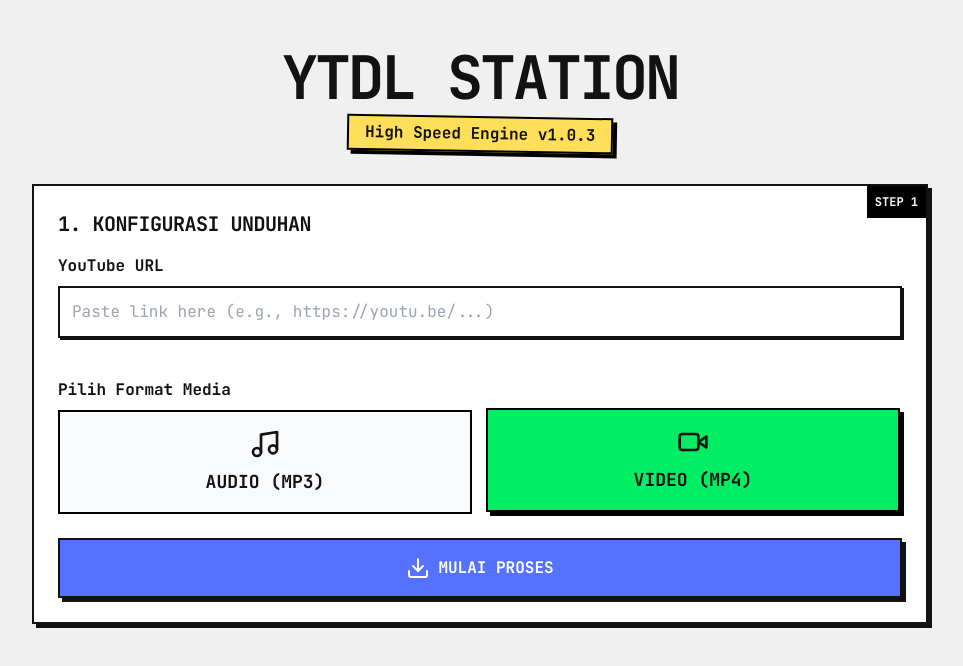
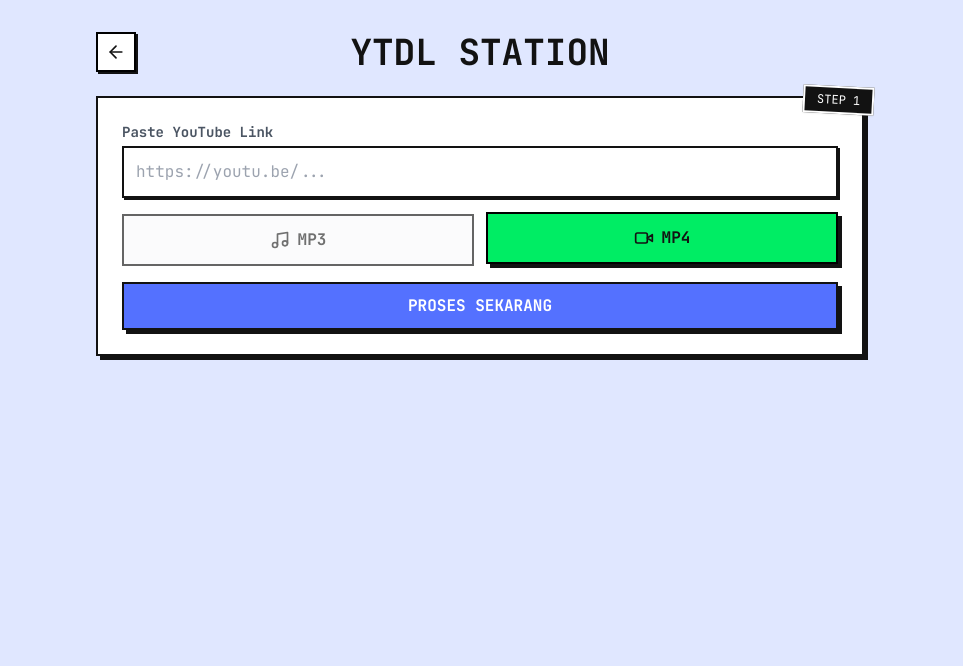
Before and after one commit to akaanakbaik/my-web-api, a React (Vite) app: page /ytdl in a window 1280 px wide. Shown: the top 666 px of the page, without its empty margins (160-1123 px from the left). Built offline with nearby package versions, Linux system fonts and the light colour scheme.

Commit message:
Update YTDL.jsx

```diff
--- a/src/pages/YTDL.jsx
+++ b/src/pages/YTDL.jsx
@@ -2,8 +2,9 @@
 import { NeoCard, NeoButton, NeoInput } from '../components/NeoUI';
 import axios from 'axios';
 import ReactPlayer from 'react-player';
-import { Download, Music, Video, Loader2, Gauge, AlertCircle, CheckCircle2 } from 'lucide-react';
+import { Download, Music, Video, Loader2, Gauge, AlertCircle, ArrowLeft } from 'lucide-react';
 import { Link } from 'react-router-dom';
+import toast from 'react-hot-toast';
 
 const YTDL = () => {
   const [url, setUrl] = useState('');
@@ -11,241 +12,118 @@
   const [loading, setLoading] = useState(false);
   const [data, setData] = useState(null);
   const [speed, setSpeed] = useState(null);
-  const [error, setError] = useState('');
 
   const API_BASE_URL = "https://apiai.akadev.me";
 
   const handleDownload = async () => {
-    if (!url) {
-      setError("URL tidak boleh kosong!");
-      return;
-    }
-
-    if (!url.includes('youtube.com') && !url.includes('youtu.be')) {
-      setError("Mohon masukkan URL YouTube yang valid.");
-      return;
-    }
+    if (!url) return toast.error("URL kosong!");
+    if (!url.includes('youtube.com') && !url.includes('youtu.be')) return toast.error("Link YouTube tidak valid!");
 
     setLoading(true);
-    setError('');
     setData(null);
     setSpeed(null);
-
+    const toastId = toast.loading("Sedang memproses media...");
     const startTime = Date.now();
 
     try {
       const endpoint = type === 'mp3' ? '/api/ytdl/mp3' : '/api/ytdl/mp4';
-      const fullUrl = `${API_BASE_URL}${endpoint}`;
-
-      const response = await axios.get(fullUrl, {
-        params: { url: url }
-      });
+      const response = await axios.get(`${API_BASE_URL}${endpoint}`, { params: { url } });
 
       if (response.data.status) {
         setData(response.data);
-        const duration = (Date.now() - startTime) / 1000;
-        setSpeed(duration.toFixed(2));
+        setSpeed(((Date.now() - startTime) / 1000).toFixed(2));
+        toast.success("Selesai! Siap diunduh.", { id: toastId });
       } else {
-        setError(response.data.message || "Gagal mengambil data dari server.");
+        toast.error(response.data.message || "Gagal mengambil data.", { id: toastId });
       }
     } catch (err) {
-      if (err.response) {
-        setError(`Server Error: ${err.response.data.message || err.response.statusText}`);
-      } else if (err.request) {
-        setError("Koneksi ke server backend gagal. Pastikan tunnel aktif.");
-      } else {
-        setError(`Error: ${err.message}`);
-      }
+      toast.error("Server sedang sibuk/down.", { id: toastId });
     } finally {
       setLoading(false);
     }
   };
 
-  const forceDownload = (downloadPath, filename) => {
-      const fullDownloadUrl = `${API_BASE_URL}${downloadPath}`;
+  const forceDownload = (path, filename) => {
       const link = document.createElement('a');
-      link.href = fullDownloadUrl;
+      link.href = `${API_BASE_URL}${path}`;
       link.setAttribute('download', filename);
-      link.setAttribute('target', '_blank');
+      link.target = "_blank";
       document.body.appendChild(link);
       link.click();
       document.body.removeChild(link);
+      toast.success("Download dimulai!");
   };
 
   return (
-    <div className="min-h-screen bg-[#f0f0f0] p-4 md:p-8 font-mono pb-32">
-      <div className="max-w-4xl mx-auto space-y-8">
-
-        <div className="text-center space-y-2 pt-4">
-          <Link to="/">
-             <h1 className="text-4xl md:text-6xl font-black uppercase tracking-tighter hover:text-neo-blue transition-colors cursor-pointer">
-               YTDL Station
-             </h1>
-          </Link>
-          <div className="inline-block bg-neo-yellow px-4 py-1 border-2 border-black transform rotate-1 shadow-[4px_4px_0px_0px_rgba(0,0,0,1)]">
-            <p className="text-sm md:text-base font-bold">High Speed Engine v1.0.3</p>
-          </div>
+    <div className="min-h-screen bg-neo-bg p-4 font-mono pb-20">
+      <div className="max-w-3xl mx-auto space-y-6">
+        <div className="flex items-center justify-between pt-4">
+          <Link to="/" className="bg-white border-2 border-black p-2 shadow-neo-sm hover:translate-x-1 transition-transform"><ArrowLeft size={20}/></Link>
+          <h1 className="text-2xl md:text-4xl font-black uppercase">YTDL STATION</h1>
+          <div className="w-10"></div> {/* Spacer */}
         </div>
 
-        <NeoCard title="1. Konfigurasi Unduhan" className="bg-white relative overflow-hidden">
-           <div className="absolute top-0 right-0 p-2 bg-black text-white text-xs font-bold">STEP 1</div>
-
-           <div className="space-y-6">
-              <div>
-                <label className="block font-bold mb-2">YouTube URL</label>
+        {/* INPUT CARD */}
+        <NeoCard className="bg-white" step="1">
+           <label className="text-sm font-bold text-gray-600 mb-1 block">Paste YouTube Link</label>
            <NeoInput
              value={url}
              onChange={(e) => setUrl(e.target.value)}
-                  placeholder="Paste link here (e.g., https://youtu.be/...)"
+             placeholder="https://youtu.be/..."
              disabled={loading}
            />
+
+           <div className="grid grid-cols-2 gap-3 mb-4">
+             <button onClick={() => setType('mp3')} className={`p-3 border-2 border-black flex items-center justify-center gap-2 font-bold transition-all ${type === 'mp3' ? 'bg-neo-yellow shadow-neo translate-y-[-2px]' : 'bg-gray-50 opacity-60'}`}>
+               <Music size={20} /> MP3
+             </button>
+             <button onClick={() => setType('mp4')} className={`p-3 border-2 border-black flex items-center justify-center gap-2 font-bold transition-all ${type === 'mp4' ? 'bg-neo-green shadow-neo translate-y-[-2px]' : 'bg-gray-50 opacity-60'}`}>
+               <Video size={20} /> MP4
+             </button>
            </div>
 
-              <div>
-                <label className="block font-bold mb-2">Pilih Format Media</label>
-                <div className="grid grid-cols-2 gap-4">
-                  <div
-                    onClick={() => !loading && setType('mp3')}
-                    className={`
-                      cursor-pointer p-4 border-2 border-black flex flex-col items-center justify-center gap-2 transition-all
-                      ${type === 'mp3' ? 'bg-neo-yellow shadow-[4px_4px_0px_0px_rgba(0,0,0,1)] translate-x-[-2px] translate-y-[-2px]' : 'bg-gray-50 hover:bg-gray-100'}
-                      ${loading ? 'opacity-50 cursor-not-allowed' : ''}
-                    `}
-                  >
-                    <Music size={32} />
-                    <span className="font-bold text-lg">AUDIO (MP3)</span>
-                  </div>
-                  <div
-                    onClick={() => !loading && setType('mp4')}
-                    className={`
-                      cursor-pointer p-4 border-2 border-black flex flex-col items-center justify-center gap-2 transition-all
-                      ${type === 'mp4' ? 'bg-neo-green shadow-[4px_4px_0px_0px_rgba(0,0,0,1)] translate-x-[-2px] translate-y-[-2px]' : 'bg-gray-50 hover:bg-gray-100'}
-                      ${loading ? 'opacity-50 cursor-not-allowed' : ''}
-                    `}
-                  >
-                    <Video size={32} />
-                    <span className="font-bold text-lg">VIDEO (MP4)</span>
-                  </div>
-                </div>
-              </div>
+           <NeoButton onClick={handleDownload} variant="blue" fullWidth disabled={loading}>
+             {loading ? <Loader2 className="animate-spin" /> : 'PROSES SEKARANG'}
+           </NeoButton>
+        </NeoCard>
 
-              <NeoButton
-                onClick={handleDownload}
-                variant="blue"
-                className="w-full text-lg py-4"
-                disabled={loading}
-              >
-                {loading ? (
-                  <div className="flex items-center gap-2">
-                    <Loader2 className="animate-spin" />
-                    <span>MEMPROSES MEDIA...</span>
+        {/* RESULT CARD */}
+        {data && (
+          <NeoCard className="bg-[#f0f9ff] border-blue-500 animate-slide-up" step="2">
+            <div className="bg-black border-2 border-black mb-4 shadow-neo">
+               {type === 'mp4' ? (
+                  <div className="aspect-video">
+                    <ReactPlayer url={url} width="100%" height="100%" controls />
                   </div>
                ) : (
-                  <div className="flex items-center gap-2">
-                    <Download />
-                    <span>MULAI PROSES</span>
-                  </div>
-                )}
-              </NeoButton>
-           </div>
-        </NeoCard>
-
-        {error && (
-          <div className="bg-red-100 border-4 border-red-500 p-4 shadow-[8px_8px_0px_0px_rgba(0,0,0,1)] flex items-center gap-4">
-            <AlertCircle size={40} className="text-red-600 flex-shrink-0" />
-            <div>
-              <h3 className="font-black text-xl text-red-700">TERJADI KESALAHAN!</h3>
-              <p className="font-bold text-red-600">{error}</p>
-            </div>
-          </div>
-        )}
-
-        {data && (
-          <div className="space-y-8 animate-in fade-in slide-in-from-bottom-8 duration-500">
-            <NeoCard title="2. Hasil & Preview" className="bg-[#f0f9ff] border-4">
-              <div className="absolute top-0 right-0 p-2 bg-neo-pink text-black text-xs font-bold border-l-2 border-b-2 border-black">STEP 2</div>
-
-              <div className="bg-black p-2 border-2 border-black mb-6 shadow-[4px_4px_0px_0px_rgba(0,0,0,1)]">
-                 {type === 'mp4' ? (
-                   <div className="relative pt-[56.25%] bg-black">
-                      <ReactPlayer
-                        url={url}
-                        width="100%"
-                        height="100%"
-                        controls
-                        className="absolute top-0 left-0"
-                      />
-                   </div>
-                 ) : (
-                   <div className="bg-neo-yellow p-6 flex flex-col items-center justify-center min-h-[300px] relative overflow-hidden">
-                      <div className="absolute inset-0 opacity-10 bg-[radial-gradient(circle_at_center,_var(--tw-gradient-stops))] from-black to-transparent"></div>
-                      <img
-                        src={data.metadata.thumbnail}
-                        alt="Cover"
-                        className="w-48 h-48 object-cover border-4 border-black shadow-[8px_8px_0px_0px_rgba(0,0,0,1)] z-10 mb-6"
-                      />
-                      <audio controls src={`${API_BASE_URL}${data.download_url}`} className="w-full max-w-md z-10 border-2 border-black rounded-none" />
+                  <div className="p-4 bg-neo-yellow flex flex-col items-center">
+                    <img src={data.metadata.thumbnail} className="w-32 h-32 object-cover border-2 border-black shadow-neo mb-3" />
+                    <audio controls src={`${API_BASE_URL}${data.download_url}`} className="w-full h-8" />
                   </div>
                )}
             </div>
 
-              <div className="grid grid-cols-1 md:grid-cols-2 gap-4 mb-6">
-                 <div className="bg-white border-2 border-black p-3 shadow-sm">
-                    <span className="block text-xs text-gray-500 uppercase font-bold">Judul</span>
-                    <span className="block font-bold text-lg leading-tight line-clamp-2">{data.metadata.title}</span>
+            <div className="space-y-2 mb-4 text-sm">
+              <div className="flex justify-between border-b border-black pb-1">
+                <span className="font-bold text-gray-500">Judul</span>
+                <span className="font-bold text-right truncate w-1/2">{data.metadata.title}</span>
               </div>
-                 <div className="bg-white border-2 border-black p-3 shadow-sm">
-                    <span className="block text-xs text-gray-500 uppercase font-bold">Channel</span>
-                    <span className="block font-bold text-lg">{data.metadata.channel}</span>
-                 </div>
-                 <div className="bg-white border-2 border-black p-3 shadow-sm">
-                    <span className="block text-xs text-gray-500 uppercase font-bold">Ukuran File</span>
-                    <span className="block font-bold text-lg">{data.metadata.size_formatted || data.metadata.size}</span>
-                 </div>
-                 <div className="bg-white border-2 border-black p-3 shadow-sm">
-                    <span className="block text-xs text-gray-500 uppercase font-bold">Kualitas</span>
-                    <span className="block font-bold text-lg">{data.metadata.quality}</span>
+              <div className="flex justify-between border-b border-black pb-1">
+                <span className="font-bold text-gray-500">Size</span>
+                <span className="font-bold">{data.metadata.size_formatted}</span>
               </div>
             </div>
 
-              <NeoButton
-                onClick={() => forceDownload(data.download_url, `Kaapi-${data.metadata.title.replace(/[^a-zA-Z0-9]/g, '_')}.${type}`)}
-                variant="green"
-                className="w-full text-xl py-4 border-4"
-              >
-                <div className="flex items-center justify-center gap-3">
-                  <Download size={28} />
-                  <span>DOWNLOAD {type.toUpperCase()} SEKARANG</span>
-                </div>
+            <NeoButton onClick={() => forceDownload(data.download_url, `Kaapi-${data.metadata.id}.${type}`)} variant="green" fullWidth>
+              <Download size={20} /> DOWNLOAD FILE
             </NeoButton>
 
-              <div className="mt-4 text-center">
-                 <p className="text-xs text-gray-500 font-bold">File disediakan oleh: {data.author}</p>
-                 <p className="text-xs text-gray-400 font-mono break-all mt-1">{data.download_url}</p>
+            {speed && (
+              <div className="mt-4 flex items-center justify-center gap-2 text-xs font-bold text-gray-400">
+                <Gauge size={14} /> Processed in {speed}s
               </div>
+            )}
           </NeoCard>
-
-            {speed && (
-              <NeoCard title="3. System Stats" className="bg-[#1a1a1a] text-white border-4 border-gray-500">
-                <div className="flex items-center justify-between px-4">
-                  <div className="flex items-center gap-4">
-                     <Gauge size={48} className="text-neo-green animate-pulse" />
-                     <div>
-                       <h3 className="text-xl font-bold text-gray-300">PROCESSING TIME</h3>
-                       <p className="text-neo-yellow text-4xl font-black">{speed}s</p>
-                     </div>
-                  </div>
-                  <div className="text-right hidden md:block">
-                     <div className="flex items-center justify-end gap-2 text-green-400 mb-1">
-                        <CheckCircle2 size={16} />
-                        <span className="font-bold text-sm">OPTIMAL</span>
-                     </div>
-                     <p className="text-gray-500 text-xs font-mono">BACKEND: {API_BASE_URL}</p>
-                  </div>
-                </div>
-              </NeoCard>
-            )}
-          </div>
         )}
       </div>
     </div>
```
Lines whose indentation alone changed are shown as unchanged.
